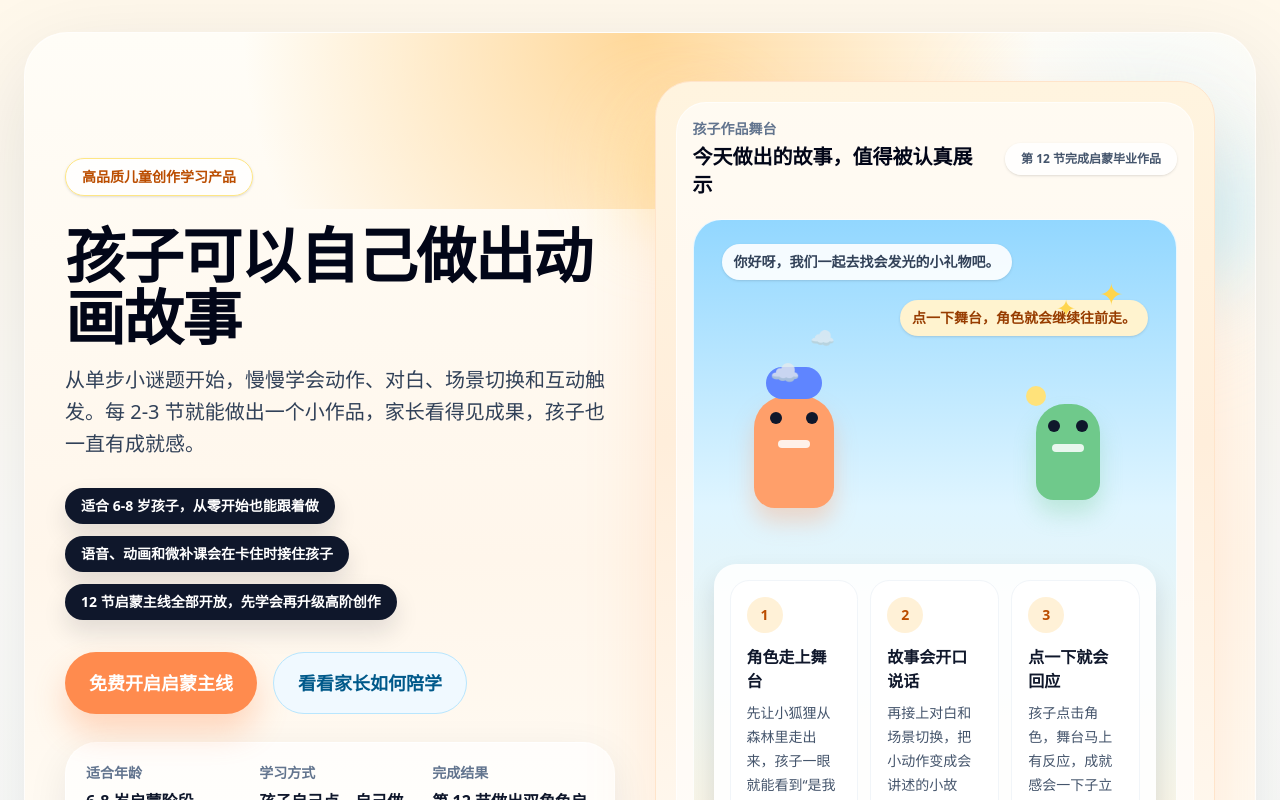
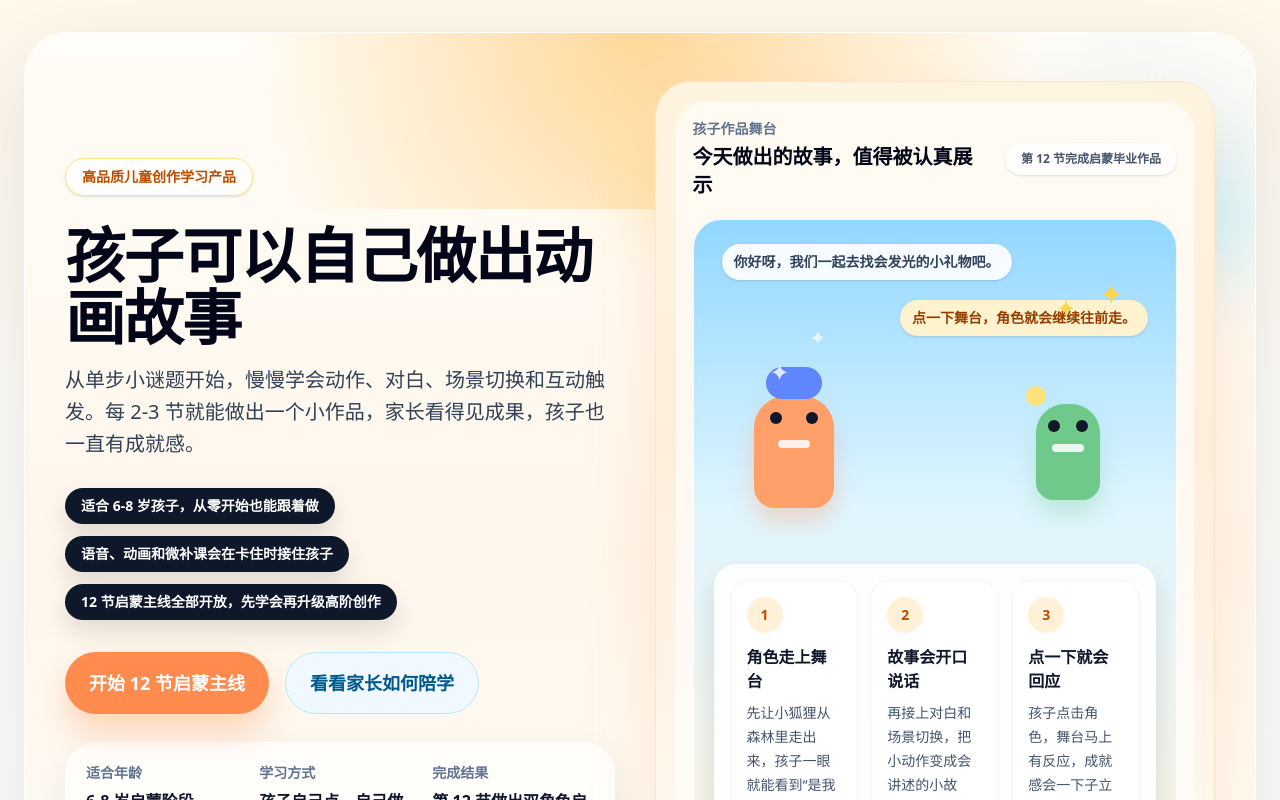
Before and after one commit to HelloMrDuan/kidsCoding, a Next.js app in the folder apps/web/: page / in a window 1280 px wide. Shown: the top 800 px of the page. Built offline with nearby package versions, Linux system fonts and the light colour scheme.

Commit message:
Polish primary journey copy

```diff
--- a/apps/web/src/app/parent/overview/page.tsx
+++ b/apps/web/src/app/parent/overview/page.tsx
@@ -206,7 +206,7 @@ export default async function ParentOverviewPage() {
           <section className="rounded-[2rem] bg-white p-6 shadow-[0_16px_36px_rgba(15,23,42,0.06)]">
             <div className="space-y-2">
               <p className="text-xs font-bold uppercase tracking-[0.24em] text-sky-700">
-                Recent work
+                最近作品
               </p>
               <h2 className="text-2xl font-black text-slate-950">最近作品回看</h2>
               <p className="text-sm leading-7 text-slate-500">
@@ -281,7 +281,7 @@ export default async function ParentOverviewPage() {
           <div className="grid gap-6">
             <article className="rounded-[2rem] bg-[linear-gradient(180deg,#fff8ea_0%,#ffffff_100%)] p-6 shadow-[0_16px_36px_rgba(255,162,84,0.12)]">
               <p className="text-xs font-bold uppercase tracking-[0.24em] text-amber-700">
-                Next action
+                下一步建议
               </p>
               <h2 className="mt-3 text-2xl font-black text-slate-950">
                 下一步陪学建议
@@ -309,7 +309,7 @@ export default async function ParentOverviewPage() {
 
             <section className="rounded-[2rem] bg-white p-6 shadow-[0_16px_36px_rgba(15,23,42,0.06)]">
               <p className="text-xs font-bold uppercase tracking-[0.24em] text-sky-700">
-                Growth track
+                成长轨迹
               </p>
               <h2 className="mt-3 text-2xl font-black text-slate-950">
                 启蒙成长轨迹
--- a/apps/web/src/app/parent/projects/[projectId]/page.tsx
+++ b/apps/web/src/app/parent/projects/[projectId]/page.tsx
@@ -123,7 +123,7 @@ export default async function ParentProjectPlaybackPage({
           <article className="overflow-hidden rounded-[2rem] bg-white p-6 shadow-[0_16px_36px_rgba(15,23,42,0.06)]">
             <div className="space-y-2">
               <p className="text-xs font-bold uppercase tracking-[0.24em] text-sky-700">
-                Story stage
+                作品舞台
               </p>
               <h2 className="text-2xl font-black text-slate-950">作品舞台回看</h2>
               <p className="text-sm leading-7 text-slate-500">
@@ -139,7 +139,7 @@ export default async function ParentProjectPlaybackPage({
           <div className="grid gap-6">
             <section className="rounded-[2rem] bg-white p-6 shadow-[0_16px_36px_rgba(15,23,42,0.06)]">
               <p className="text-xs font-bold uppercase tracking-[0.24em] text-sky-700">
-                Block story
+                作品积木
               </p>
               <h2 className="mt-3 text-2xl font-black text-slate-950">
                 这次作品用到了什么
@@ -165,7 +165,7 @@ export default async function ParentProjectPlaybackPage({
 
             <article className="rounded-[2rem] bg-[linear-gradient(180deg,#fff8ea_0%,#ffffff_100%)] p-6 shadow-[0_16px_36px_rgba(255,162,84,0.12)]">
               <p className="text-xs font-bold uppercase tracking-[0.24em] text-amber-700">
-                Parent tip
+                陪学提示
               </p>
               <h2 className="mt-3 text-2xl font-black text-slate-950">
                 怎么和孩子聊这次作品
--- a/apps/web/src/features/marketing/story-stage.tsx
+++ b/apps/web/src/features/marketing/story-stage.tsx
@@ -15,7 +15,8 @@ const parentFacts = [
 const stageMoments = [
   {
     title: '角色走上舞台',
-    detail: '先让小狐狸从森林里走出来，孩子一眼就能看到“是我让它动起来了”。',
+    detail:
+      '先让小狐狸从森林里走出来，孩子一眼就能看到“是我让它动起来了”。',
   },
   {
     title: '故事会开口说话',
@@ -23,7 +24,8 @@ const stageMoments = [
   },
   {
     title: '点一下就会回应',
-    detail: '孩子点击角色，舞台马上有反应，成就感会一下子立住。',
+    detail:
+      '孩子点击角色，舞台马上有反应，成就感会一下子立住。',
   },
 ]
 
@@ -47,7 +49,8 @@ export function StoryStage() {
               孩子可以自己做出动画故事
             </h1>
             <p className="max-w-2xl text-lg leading-8 text-slate-700 md:text-xl">
-              从单步小谜题开始，慢慢学会动作、对白、场景切换和互动触发。每 2-3 节就能做出一个小作品，家长看得见成果，孩子也一直有成就感。
+              从单步小谜题开始，慢慢学会动作、对白、场景切换和互动触发。每 2-3
+              节就能做出一个小作品，家长看得见成果，孩子也一直有成就感。
             </p>
           </div>
 
@@ -71,7 +74,7 @@ export function StoryStage() {
               data-testid="home-start"
               href="/onboarding/age"
             >
-              免费开启启蒙主线
+              开始 12 节启蒙主线
             </Link>
             <Link
               className="inline-flex items-center justify-center rounded-full border border-sky-200 bg-sky-50 px-6 py-4 text-lg font-bold text-sky-800 transition hover:border-sky-300 hover:bg-sky-100"
@@ -100,7 +103,9 @@ export function StoryStage() {
               <div className="flex items-center justify-between gap-4">
                 <div>
                   <p className="text-sm font-semibold text-slate-500">孩子作品舞台</p>
-                  <p className="mt-1 text-xl font-black text-slate-950">今天做出的故事，值得被认真展示</p>
+                  <p className="mt-1 text-xl font-black text-slate-950">
+                    今天做出的故事，值得被认真展示
+                  </p>
                 </div>
                 <span className="shrink-0 rounded-full bg-white/85 px-4 py-2 text-xs font-bold text-slate-600 shadow-sm">
                   第 12 节完成启蒙毕业作品
@@ -117,14 +122,14 @@ export function StoryStage() {
                 </div>
 
                 <div className="relative h-[20rem]">
-                  <div className="absolute left-10 bottom-14 h-28 w-20 rounded-[2rem_2rem_1.3rem_1.3rem] bg-[#ff9f6a] shadow-[0_14px_22px_rgba(255,159,106,0.35)]">
+                  <div className="absolute bottom-14 left-10 h-28 w-20 rounded-[2rem_2rem_1.3rem_1.3rem] bg-[#ff9f6a] shadow-[0_14px_22px_rgba(255,159,106,0.35)]">
                     <div className="absolute left-4 top-4 h-3 w-3 rounded-full bg-slate-900" />
                     <div className="absolute right-4 top-4 h-3 w-3 rounded-full bg-slate-900" />
                     <div className="absolute left-6 top-11 h-2 w-8 rounded-full bg-white/85" />
                     <div className="absolute left-3 top-[-1.8rem] h-8 w-14 rounded-full bg-[#5f85ff]" />
                   </div>
 
-                  <div className="absolute right-14 bottom-16 h-24 w-16 rounded-[1.8rem_1.8rem_1.1rem_1.1rem] bg-[#6fc98b] shadow-[0_14px_22px_rgba(111,201,139,0.3)]">
+                  <div className="absolute bottom-16 right-14 h-24 w-16 rounded-[1.8rem_1.8rem_1.1rem_1.1rem] bg-[#6fc98b] shadow-[0_14px_22px_rgba(111,201,139,0.3)]">
                     <div className="absolute left-3 top-4 h-3 w-3 rounded-full bg-slate-900" />
                     <div className="absolute right-3 top-4 h-3 w-3 rounded-full bg-slate-900" />
                     <div className="absolute left-4 top-10 h-2 w-8 rounded-full bg-white/85" />
@@ -133,8 +138,8 @@ export function StoryStage() {
 
                   <div className="absolute right-8 top-8 text-3xl text-[#ffd54d]">✦</div>
                   <div className="absolute right-20 top-12 text-2xl text-[#ffd54d]">✦</div>
-                  <div className="absolute left-24 top-20 text-xl text-white/70">☁</div>
-                  <div className="absolute left-14 top-28 text-2xl text-white/80">☁</div>
+                  <div className="absolute left-24 top-20 text-xl text-white/70">✦</div>
+                  <div className="absolute left-14 top-28 text-2xl text-white/80">✦</div>
                 </div>
 
                 <div className="grid gap-3 rounded-[1.4rem] bg-white/90 p-4 shadow-[0_12px_24px_rgba(15,23,42,0.12)] md:grid-cols-3">
```
Also changed, not shown: 1 other file (tests, documents, lock files or other folders).
